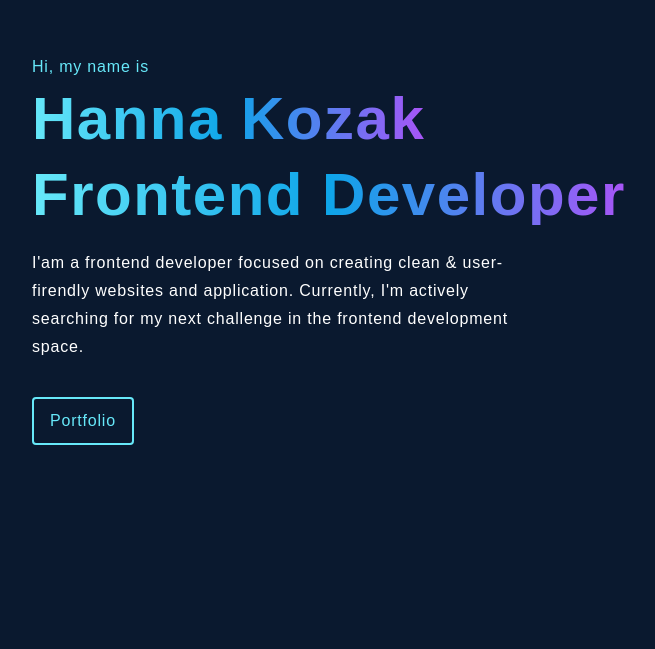
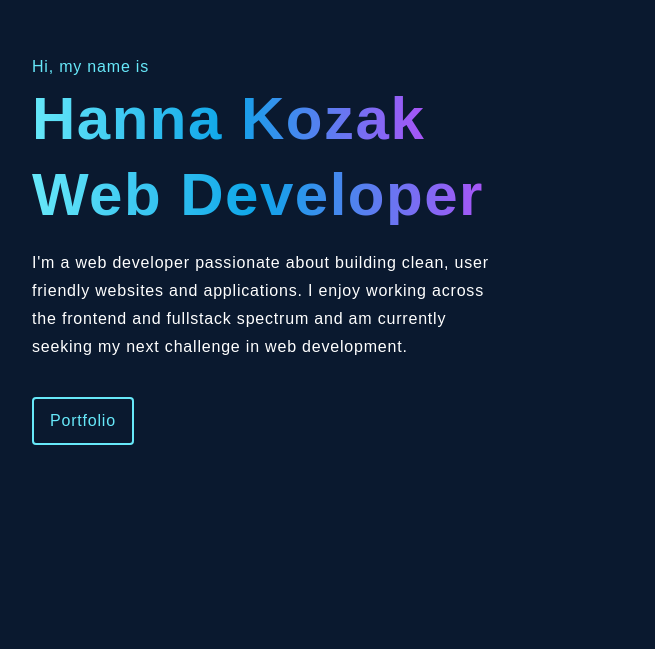
Before and after one commit to hannakozak/portfolio, a React (Vite) app: page / in a window 1280 px wide. Shown: the part 151-800 px from the top of the page, without its empty margins (128-783 px from the left). Built offline with nearby package versions, Linux system fonts and the light colour scheme.

Commit message:
change content

```diff
--- a/src/components/Hero/Hero.tsx
+++ b/src/components/Hero/Hero.tsx
@@ -5,13 +5,12 @@ export const Hero = () => {
     <div className="container prose max-w-none flex flex-col h-screen justify-center items-start">
       <p className="text-cyan-300 m-0 tracking-wider">Hi, my name is</p>
       <h2 className={`${styles.textGradient} text-6xl`}>Hanna Kozak</h2>
-      <h1 className={`${styles.textGradient} text-6xl invisible md:visible`}>
-        Frontend Developer
-      </h1>
-      <p className="tracking-wider py-4 text-white w-100 md:w-3/4 xl:w-1/2 -mt-24 md:mt-0">
-        I&apos;am a frontend developer focused on creating clean & user-firendly
-        websites and application. Currently, I&apos;m actively searching for my
-        next challenge in the frontend development space.
+      <h1 className={`${styles.textGradient} text-6xl`}>Web Developer</h1>
+      <p className="tracking-wider py-4 text-white w-80 md:w-3/4 xl:w-1/2 -mt-24 md:mt-0">
+        I'm a web developer passionate about building clean, user friendly
+        websites and applications. I enjoy working across the frontend and
+        fullstack spectrum and am currently seeking my next challenge in web
+        development.
       </p>
       <a href="#portfolio">
         <button className="rounded border-2 border-cyan-300  text-cyan-300 tracking-wider py-2 px-4 hover:text-purple-500 hover:border-purple-500">
```
